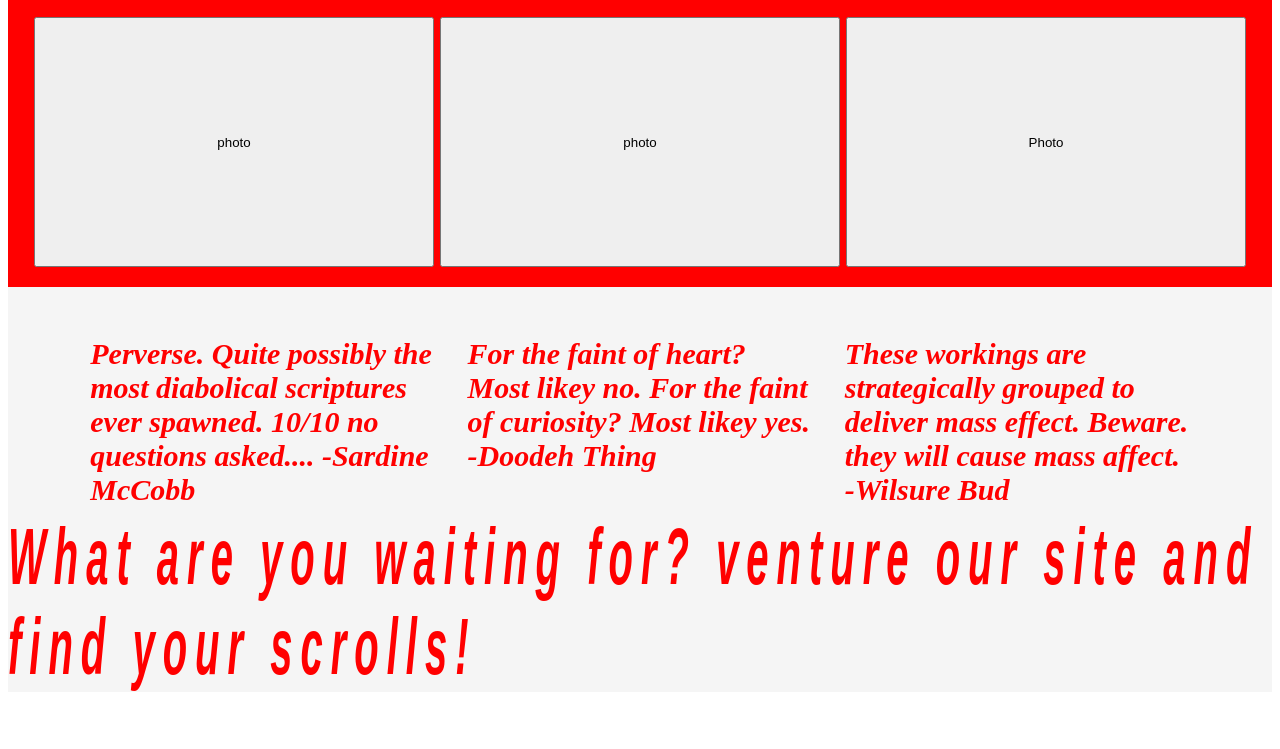
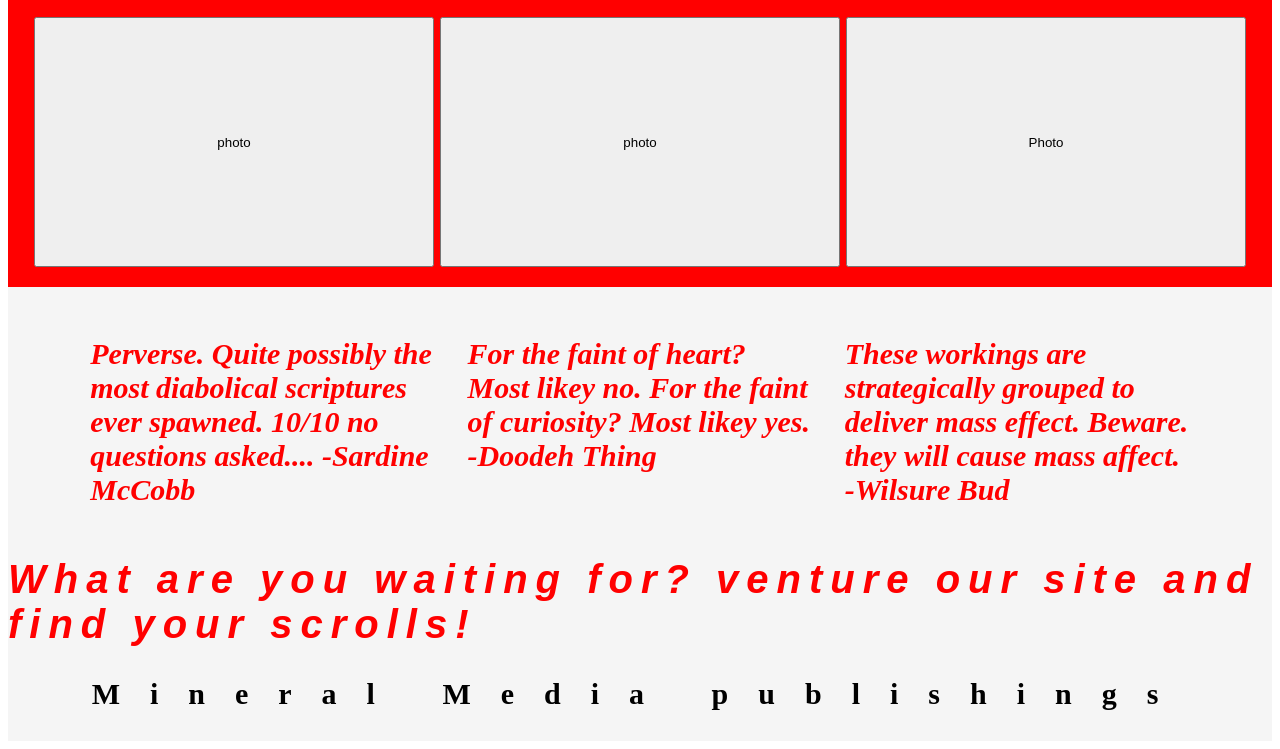
Before and after one commit to Intotheblue99/Landing-page, a plain HTML site: page index.html in a window 1280 px wide. Shown: the part 590-1339 px from the top of the page. Before the commit the page ends 1282 px from the top, so only its background shows below. Drawn offline with Linux system fonts and the light colour scheme.

Commit message:
Style footer

```diff
--- a/style.css
+++ b/style.css
@@ -93,6 +93,15 @@ h1 {
     font-style: oblique;
     color: red;
     background-color: whitesmoke;
-    transform: scale(1, 2);
+
 }
-.footer
+.footer {
+    display: flex;
+    justify-content: center;
+    padding: 30px;
+    font-size: 30px;
+    font-weight: bold;
+    letter-spacing: 1em;
+    background-color: whitesmoke;
+    color: black;
+}
```
